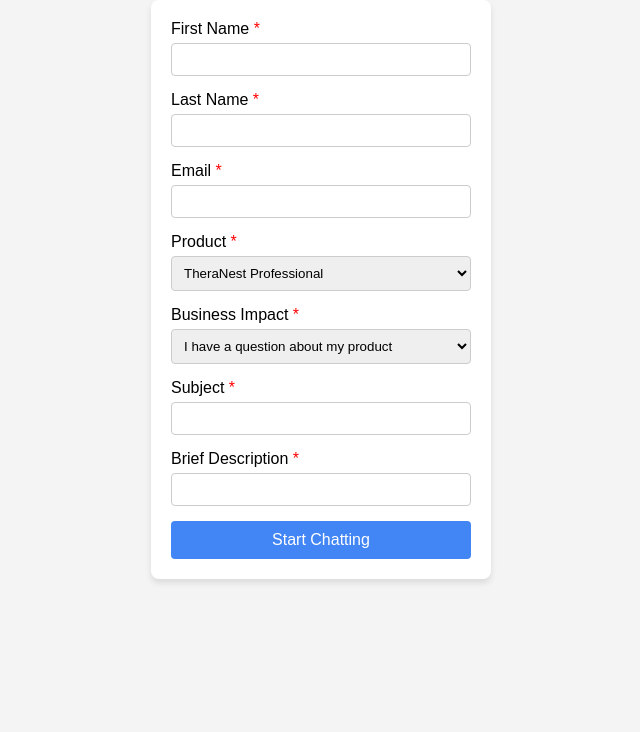
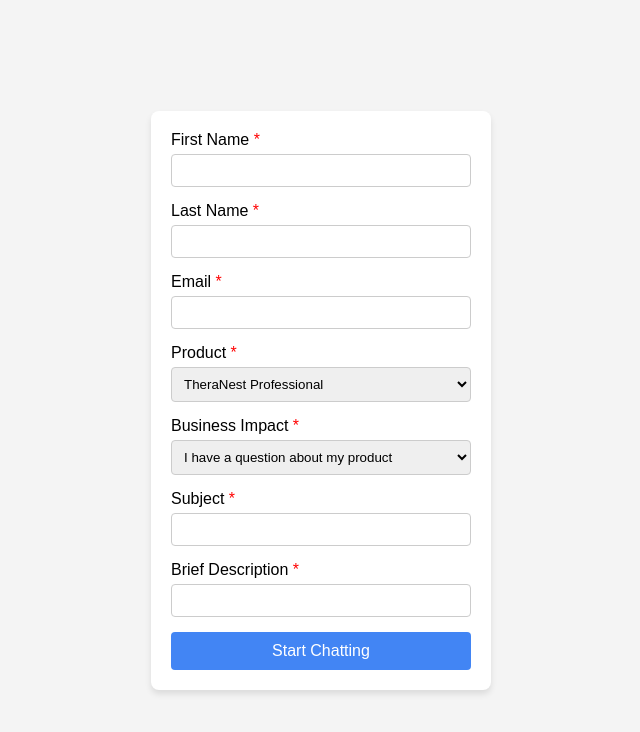
Before and after one commit to bhaskarneerati/snake_game, a plain HTML site: page offline_form.html in a window 1280 px wide. Shown: the whole page, without its empty margins (319-959 px from the left). Drawn offline with Linux system fonts and the light colour scheme.

Commit message:
Update offline_form.html

```diff
--- a/offline_form.html
+++ b/offline_form.html
@@ -11,7 +11,8 @@
         display: flex;
         justify-content: center;
         align-items: center;
-        height: 100%;
+        height: 100vh;
+        width: 100%;
         margin: 0;
         background-color: #f4f4f4;
       }
```
